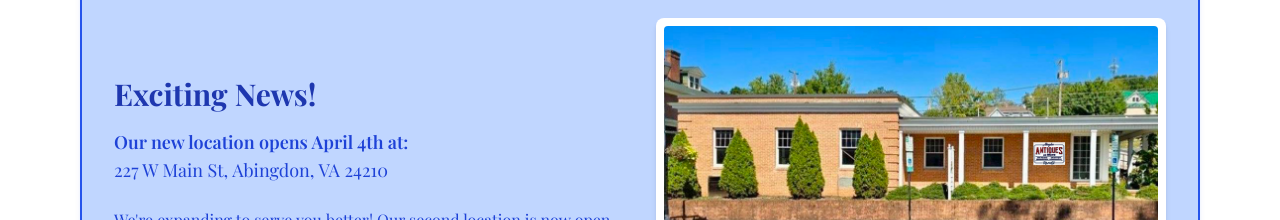
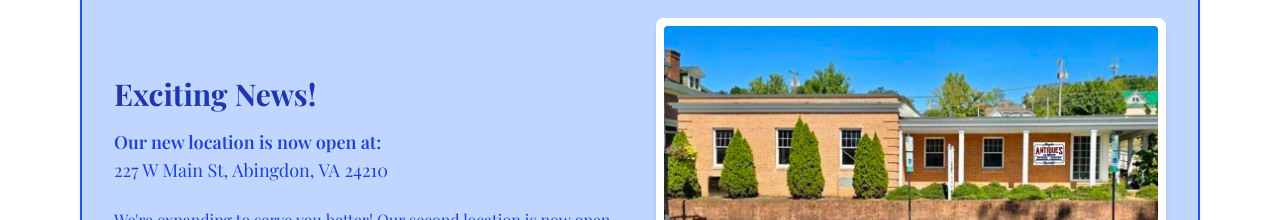
Before and after one commit to Jaredy899/antiques, a Next.js app: page / in a window 1280 px wide. Shown: the part 1160-1380 px from the top of the page. Built offline with nearby package versions, Linux system fonts and the light colour scheme; a web font is replaced by a local one.

Commit message:
now open

```diff
--- a/src/app/page.tsx
+++ b/src/app/page.tsx
@@ -81,7 +81,7 @@ export default function HomePage() {
               Exciting News!
             </h2>
             <p className="mb-6 text-lg text-logo-700">
-              <span className="font-semibold">Our new location opens April 4th at:</span><br />
+              <span className="font-semibold">Our new location is now open at:</span><br />
               <AddressLink address="227 W Main St, Abingdon, VA 24210">
                 227 W Main St, Abingdon, VA 24210
               </AddressLink>
```
